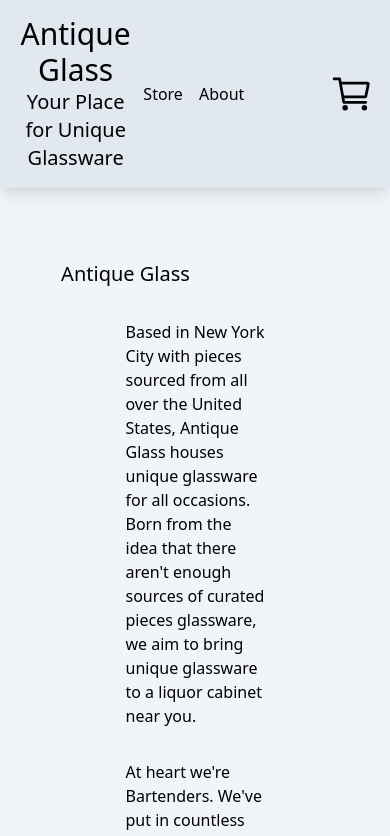
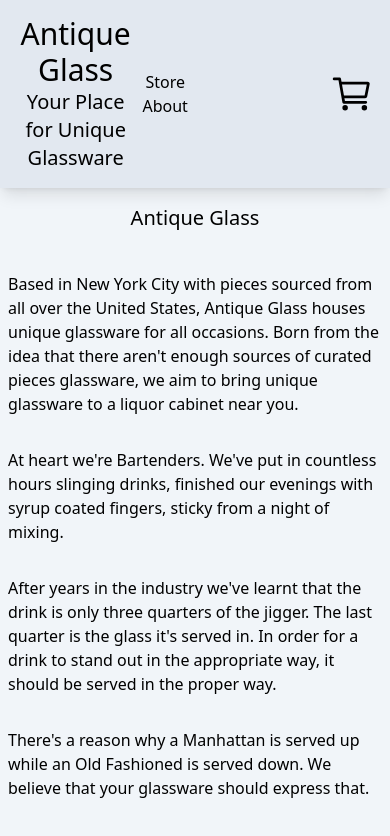
Before and after one commit to a-breezy/antique-glass, a React (Vite) app in the folder client/: page /about in a window 390 px wide. Shown: the top 836 px of the page. Built offline with nearby package versions, Linux system fonts and the light colour scheme.

Commit message:
basic style to about page and some mobile-first refactor for nav bar

```diff
--- a/client/src/components/NavBar/CartButton.tsx
+++ b/client/src/components/NavBar/CartButton.tsx
@@ -11,12 +11,11 @@ export default function CartButton() {
       ) : (
         <div>
           <IoCart className="w-full h-full" />
-              <div className="absolute bottom-1.5 -right-1 w-6 rounded-full bg-red-400 text-white">
+          <div className="absolute lg:bottom-1.5 bottom-12 -right-1 w-6 rounded-full bg-red-400 text-white">
             {cartQuantity}
           </div>
         </div>
       )}
     </button>
-
   );
 }
--- a/client/src/components/NavBar/NavBar.tsx
+++ b/client/src/components/NavBar/NavBar.tsx
@@ -16,11 +16,9 @@ export default function NavBar() {
           <h2 className="text-xl">Your Place for Unique Glassware</h2>
         </div>
         {/* add buttons for various pages */}
-        <div className="flex flex-row w-1/3 justify-around items-center">
+        <div className="flex lg:flex-row flex-col w-1/3 lg:justify-around justify-center items-center">
           <h2 className="px-2">Store</h2>
-          <Link to="/about">
-            <h2 className="px-2">About</h2>
-          </Link>
+          <Link to="/about"><h2 className="px-2">About</h2></Link>
         </div>
       </div>
 
--- a/client/src/pages/About.tsx
+++ b/client/src/pages/About.tsx
@@ -2,12 +2,12 @@ import { Link } from "react-router-dom";
 
 export default function About() {
   return (
-    <div className="m-14 min-h-full">
-      <div className="w-1/2 grid justify-items-center py-4">
+    <div className="lg:m-14 min-h-full">
+      <div className="lg:w-1/2 grid justify-items-center py-4">
         <h1 className="text-xl">Antique Glass</h1>
       </div>
       <div className="flex justify-center">
-        <div className="basis-1/2">
+        <div className="lg:basis-1/2 p-2">
           <p className="py-4">
             Based in New York City with pieces sourced from all over the United
             States, Antique Glass houses unique glassware for all occasions.
```
Lines whose indentation alone changed are shown as unchanged.
